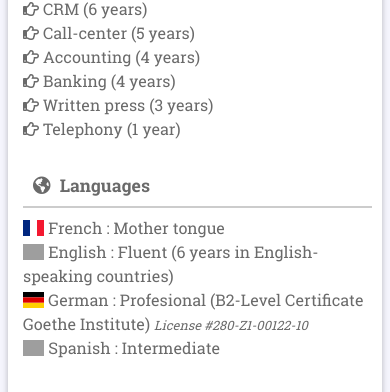
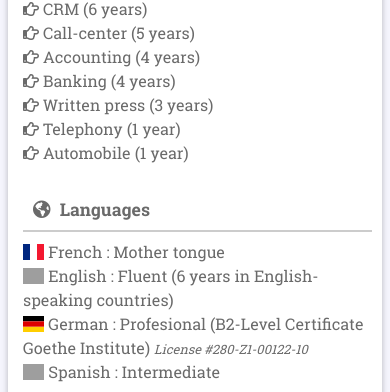
Before and after one commit to bretondev/portfolio, a plain HTML site: page en/index.html in a window 390 px wide. Shown: the part 3094-3486 px from the top of the page. Drawn offline with Linux system fonts and the light colour scheme; grey boxes are pictures that could not be loaded.

Commit message:
Know-how : Automobile

```diff
--- a/en/index.html
+++ b/en/index.html
@@ -172,6 +172,10 @@
                                     <li>
                                         <i class="far fa-hand-point-right"></i>
                                         Telephony (1 year)
+                                    </li>
+                                    <li>
+                                        <i class="far fa-hand-point-right"></i>
+                                        Automobile (1 year)
                                     </li>
                                 </ul>
                             </div>
```
Also changed, not shown: fr/index.html (+4 -0 lines).
